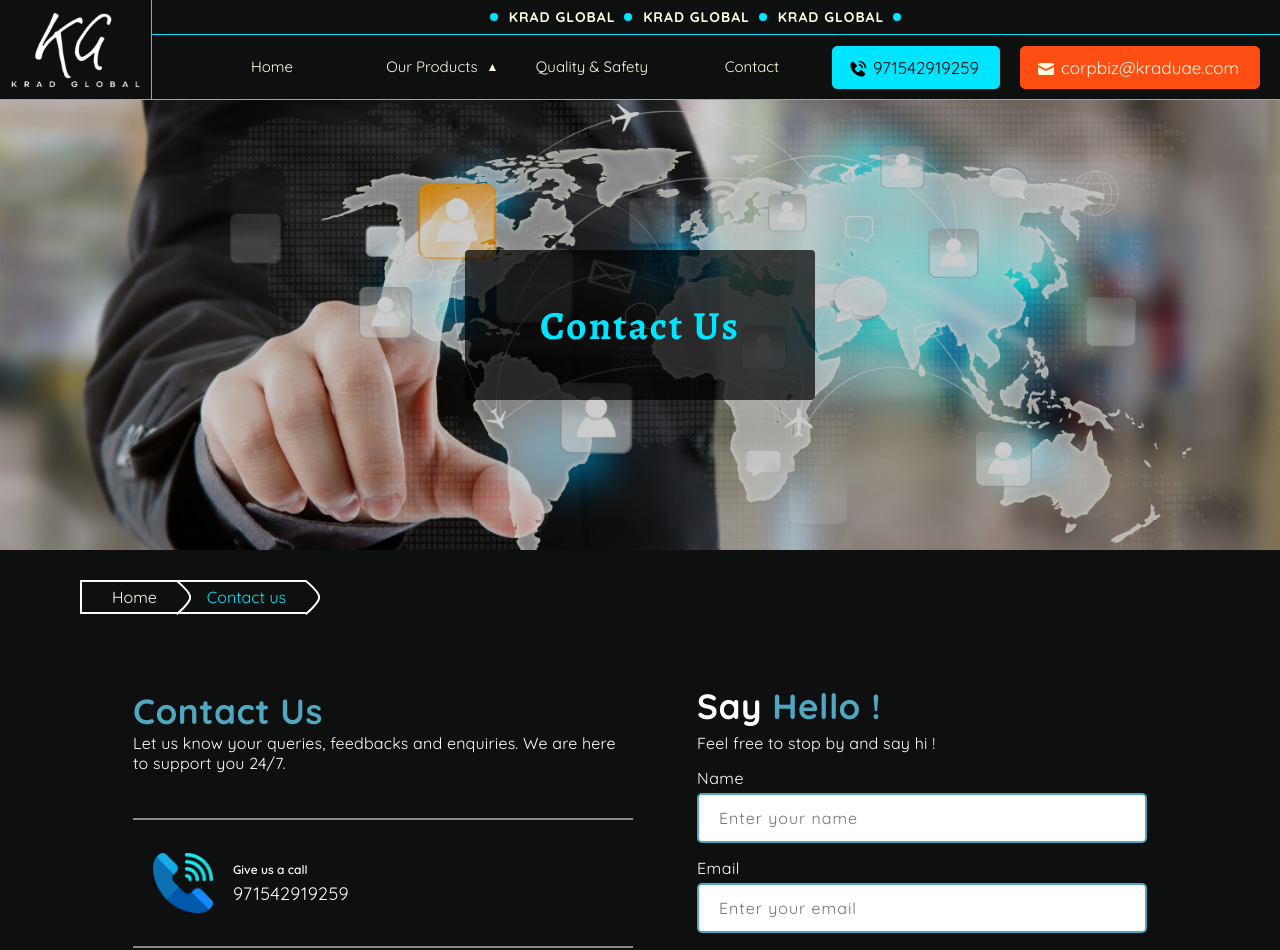
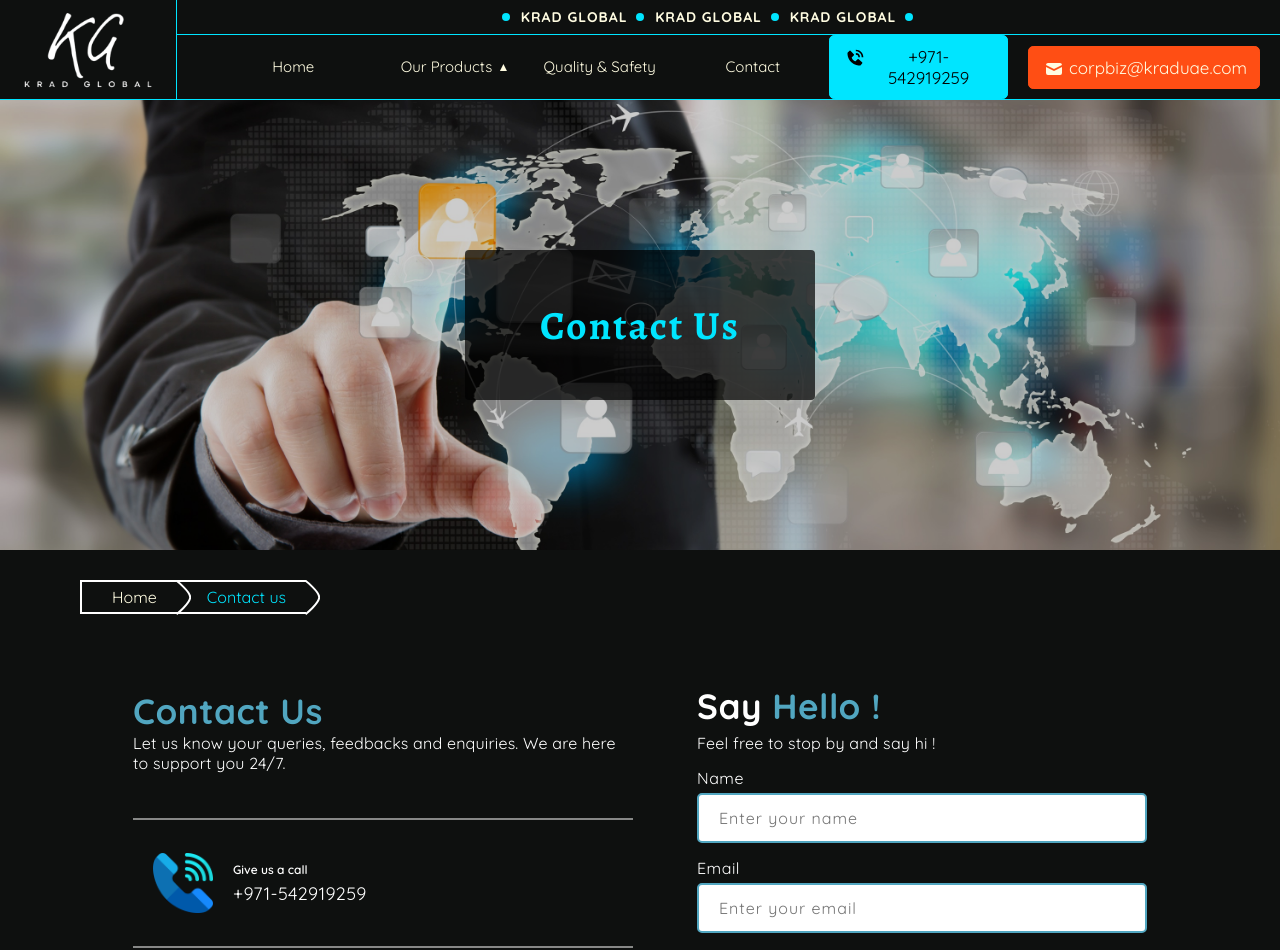
Before and after one commit to Rishabhtanwar00/kraduae, a React (Create React App) app: page /contact-us in a window 1280 px wide. Shown: the top 950 px of the page. Built offline with nearby package versions, Linux system fonts and the light colour scheme.

Commit message:
added some ui fixes

```diff
--- a/src/components/CustomLink.js
+++ b/src/components/CustomLink.js
@@ -6,7 +6,7 @@
 	{
 		id: 1,
 		title: 'Call us',
-		text: '971542919259',
+		text: '+971-542919259',
 		icon: <BsFillTelephoneFill />,
 		url: 'tel:+971542919259',
 		color: 'blue',
--- a/src/components/LandingSlider.js
+++ b/src/components/LandingSlider.js
@@ -164,7 +164,7 @@
 					<img src={slide.img} alt='' />
 					<div className='slider-info'>
 						<h2 className='slider-info-text' style={{ textAlign: 'center' }}>
-							{slide.desc}
+							We Serve
 						</h2>
 						<h2 className='slider-info-text'>{slide.title}</h2>
 					</div>
--- a/src/components/MobileNavbar.js
+++ b/src/components/MobileNavbar.js
@@ -160,7 +160,7 @@
 					<i>
 						<BiSolidPhoneCall />
 					</i>
-					971542919259
+					+971-542919259
 				</button>
 				<button
 					className='nav-button nav-button1'
--- a/src/components/Navbar.js
+++ b/src/components/Navbar.js
@@ -165,7 +165,7 @@
 							<i>
 								<BiSolidPhoneCall />
 							</i>
-							971542919259
+							+971-542919259
 						</button>
 						<button
 							className='nav-button nav-button1'
--- a/src/pages/ContactUs.js
+++ b/src/pages/ContactUs.js
@@ -61,7 +61,7 @@
 							<img src={Image1} alt='' />
 							<div className='contactus-card-info'>
 								<h6>Give us a call</h6>
-								<p>971542919259</p>
+								<p>+971-542919259</p>
 							</div>
 						</button>
 						<button
--- a/src/pages/ValvesPage.js
+++ b/src/pages/ValvesPage.js
@@ -75,9 +75,9 @@
 				<img className='valves-section-img' src={ValvesImg} alt='' />
 			</div>
 			<h1 className='valves-title' style={{margin:'20px auto'}}>Our Range of Valves</h1>
-			<p className='valves-para fastners-para' style={{margin:'20px auto'}}>
+			{/* <p className='valves-para fastners-para' style={{margin:'20px auto'}}>
 				<span>Manual and Automated Valves:</span> MOV, SSV, ESDV and more
-			</p>
+			</p> */}
 			{/* <div className='industries-section'>
 				<div className='industries-section-title flex-container'>
 					<img src={IndustriesImg} alt='' />
```
